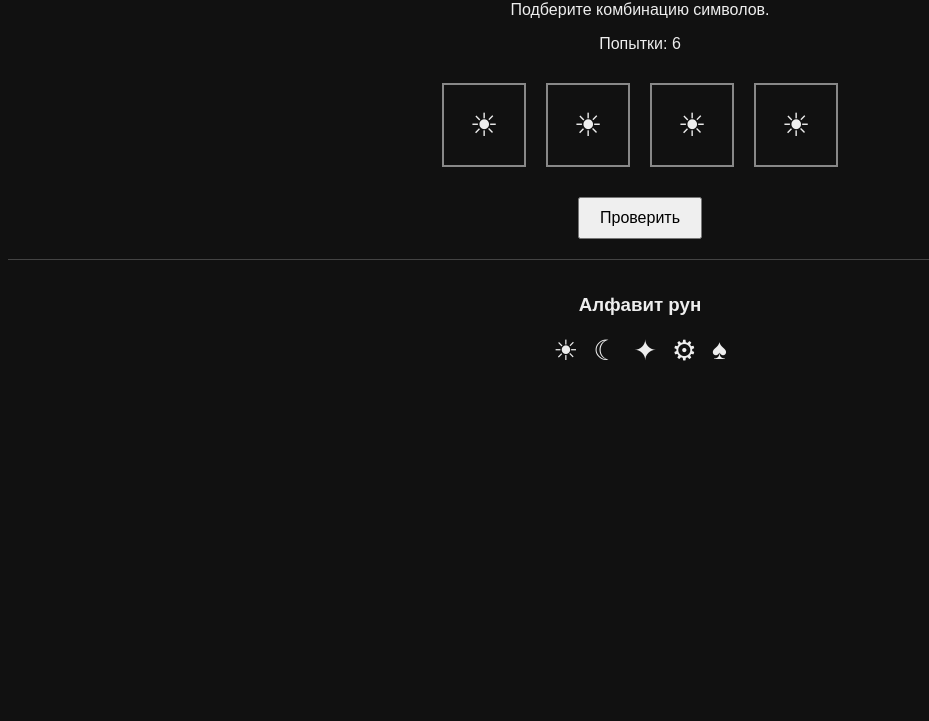
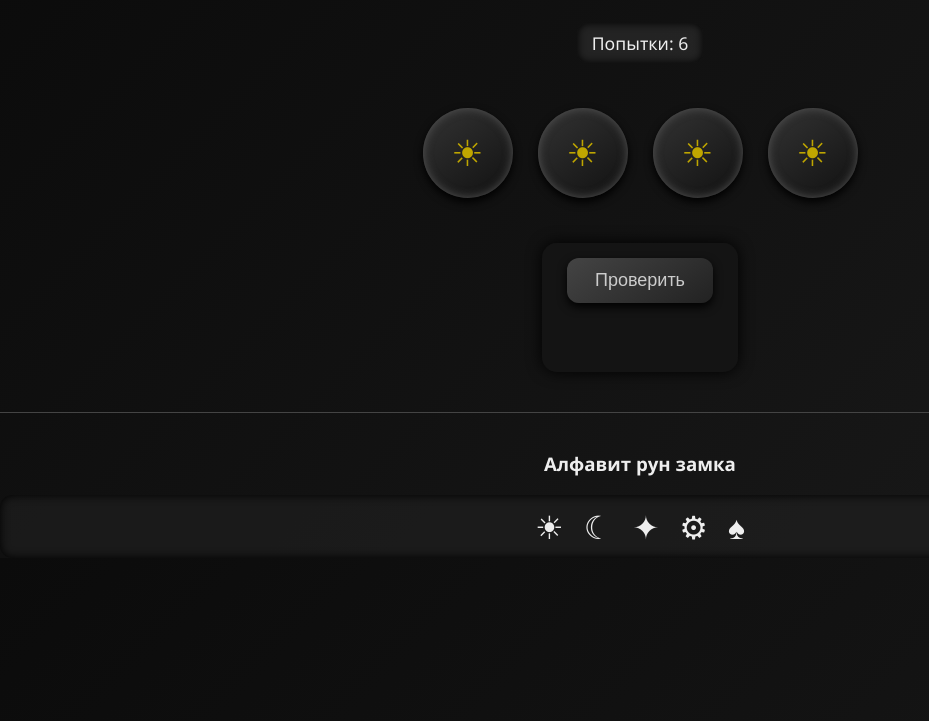
Before and after one commit to danoneeee/danoneeee.github.io, a plain HTML site: page index.html in a window 1280 px wide. Shown: the part 79-800 px from the top of the page, without its empty margins (0-929 px from the left). Drawn offline with Linux system fonts and the light colour scheme.

Commit message:
Update index.html

```diff
--- a/index.html
+++ b/index.html
@@ -2,67 +2,169 @@
 <html lang="ru">
 <head>
 <meta charset="UTF-8">
-<title>Сундук Древних</title>
+<title>отМИМИчКа</title>
 <style>
   body {
-    background:#111;
+    margin:0;
+    padding:0;
+    background: linear-gradient(135deg,#0b0b0b,#1a1a1a);
+    font-family: 'Segoe UI', sans-serif;
     color:#eee;
-    font-family:sans-serif;
     text-align:center;
   }
+
+  h1 {
+    margin-top:20px;
+    font-size:2.2em;
+    text-shadow: 2px 2px 5px #000;
+  }
+
+  .card {
+    background: rgba(20,20,20,0.9);
+    border-radius:15px;
+    display:inline-block;
+    padding:15px 25px;
+    margin:15px;
+    box-shadow: 0 0 15px #000;
+  }
+
   .lock {
     display:flex;
     justify-content:center;
-    gap:20px;
+    gap:25px;
     margin:30px;
   }
+
   .disk {
-    width:80px;
-    height:80px;
-    border:2px solid #888;
+    width:90px;
+    height:90px;
+    border-radius:50%;
     display:flex;
     align-items:center;
     justify-content:center;
-    font-size:32px;
+    font-size:36px;
     cursor:pointer;
     user-select:none;
+    background: linear-gradient(145deg,#333,#111);
+    box-shadow: inset 0 0 10px #555, 0 4px 8px #000;
+    transition: transform 0.3s, box-shadow 0.3s, color 0.3s, background 0.3s;
   }
+
+  .disk:hover {
+    transform: scale(1.1);
+    box-shadow: inset 0 0 12px #777, 0 6px 12px #000;
+  }
+
   button {
-    padding:10px 20px;
-    font-size:16px;
+    padding:12px 28px;
+    font-size:18px;
+    background: linear-gradient(145deg,#444,#222);
+    color:#ccc;
+    border:none;
+    border-radius:12px;
+    cursor:pointer;
+    box-shadow: 0 4px 10px #000;
+    transition: transform 0.2s, background 0.2s, color 0.2s;
   }
+
+  button:hover {
+    transform: scale(1.05);
+    background: linear-gradient(145deg,#555,#333);
+    color:#eee;
+  }
+
+  #result {
+    font-size:1.2em;
+    margin-top:15px;
+    padding:10px;
+  }
+
   .runes {
-    margin-top:20px;
+    margin-top:25px;
     border-top:1px solid #444;
-    padding-top:15px;
+    padding-top:20px;
   }
+
   .rune-list {
     display:flex;
     justify-content:center;
-    gap:15px;
-    font-size:28px;
+    gap:20px;
+    font-size:32px;
+    padding:10px 0;
+    background: rgba(30,30,30,0.7);
+    border-radius:12px;
+    box-shadow: 0 0 10px #000 inset;
   }
+
+  /* Цвета рун для дисков */
+  .disk[data-symbol="☀"]{color:#BFA600;}
+  .disk[data-symbol="☾"]{color:#5C9BBF;}
+  .disk[data-symbol="✦"]{color:#C05E8C;}
+  .disk[data-symbol="⚙"]{color:#7DB32B;}
+  .disk[data-symbol="♠"]{color:#BF3D22;}
+
+  .tries {
+    font-size:1.1em;
+    margin-top:10px;
+    padding:8px 15px;
+    display:inline-block;
+    border-radius:10px;
+    background: rgba(40,40,40,0.8);
+    box-shadow: 0 0 8px #000 inset;
+  }
+
+  /* Анимации */
+  @keyframes shake {
+    0% { transform: translateX(0); }
+    20% { transform: translateX(-5px); }
+    40% { transform: translateX(5px); }
+    60% { transform: translateX(-5px); }
+    80% { transform: translateX(5px); }
+    100% { transform: translateX(0); }
+  }
+
+  @keyframes shakeStrong {
+    0% { transform: translateX(0); }
+    20% { transform: translateX(-10px); }
+    40% { transform: translateX(10px); }
+    60% { transform: translateX(-10px); }
+    80% { transform: translateX(10px); }
+    100% { transform: translateX(0); }
+  }
+
+  @keyframes successAnim {
+    0% { transform: scale(1) rotate(0deg); color:#ccc; }
+    50% { transform: scale(1.2) rotate(15deg); color:#7FFF7F; }
+    100% { transform: scale(1) rotate(0deg); color:#7FFF7F; }
+  }
+
+  .shake { animation: shake 0.4s; }
+  .shakeStrong { animation: shakeStrong 0.5s; color:#FF6666; }
+  .success { animation: successAnim 0.8s forwards; }
 </style>
 </head>
 <body>
 
-<h1>Механический замок сундука</h1>
-<p>Подберите комбинацию символов.</p>
-<p>Попытки: <span id="tries">6</span></p>
+<h1>отМИМИчКа</h1>
+
+<div class="card tries">
+  Попытки: <span id="tries">6</span>
+</div>
 
 <div class="lock">
-  <div class="disk" onclick="spin(0)">☀</div>
-  <div class="disk" onclick="spin(1)">☀</div>
-  <div class="disk" onclick="spin(2)">☀</div>
-  <div class="disk" onclick="spin(3)">☀</div>
+  <div class="disk" data-symbol="☀" onclick="spin(0)">☀</div>
+  <div class="disk" data-symbol="☀" onclick="spin(1)">☀</div>
+  <div class="disk" data-symbol="☀" onclick="spin(2)">☀</div>
+  <div class="disk" data-symbol="☀" onclick="spin(3)">☀</div>
 </div>
 
-<button onclick="check()">Проверить</button>
-
-<p id="result"></p>
+<div class="card">
+  <button onclick="check()">Проверить</button>
+  <p id="result"></p>
+</div>
 
 <div class="runes">
-  <h3>Алфавит рун</h3>
+  <h3>Алфавит рун замка</h3>
   <div class="rune-list">
     <span>☀</span>
     <span>☾</span>
@@ -70,23 +172,37 @@
     <span>⚙</span>
     <span>♠</span>
   </div>
-
 </div>
 
 <script>
 const symbols = ["☀","☾","✦","⚙","♠"];
 const disks = document.querySelectorAll(".disk");
-
 const correct = Array.from({length:4}, () =>
   symbols[Math.floor(Math.random()*symbols.length)]
 );
 
 let tries = 6;
 
+// Обновляем цвет диска в зависимости от символа
+function updateDiskColors() {
+  disks.forEach(d => {
+    const sym = d.textContent;
+    d.dataset.symbol = sym;
+  });
+}
+
 function spin(i){
   const current = disks[i].textContent;
   const idx = symbols.indexOf(current);
   disks[i].textContent = symbols[(idx+1)%symbols.length];
+  updateDiskColors();
+}
+
+function animateDisks(className){
+  disks.forEach(d => {
+    d.classList.add(className);
+    setTimeout(() => d.classList.remove(className), className==='success'?800:500);
+  });
 }
 
 function check(){
@@ -117,6 +233,7 @@ function check(){
   }
 
   if(exact === 4){
+    animateDisks('success');
     document.getElementById("result").textContent =
       "ЩЕЛЧОК. Все механизмы совпали. Сундук открыт.";
     return;
@@ -126,13 +243,18 @@ function check(){
   document.getElementById("tries").textContent = tries;
 
   if(tries === 0){
+    animateDisks('shakeStrong');
     document.getElementById("result").textContent =
-      `Точные: ${exact}, неточные: ${partial}. Замок разламывается — это мимик.`;
+      `Точные: ${exact}, неточные: ${partial}. Замок разламывается — это мимик. Правильная комбинация: ${correct.join('')}`;
   } else {
+    animateDisks('shake');
     document.getElementById("result").textContent =
       `Точные совпадения: ${exact}, неточные: ${partial}.`;
   }
 }
+
+// Инициализация цветов дисков
+updateDiskColors();
 </script>
 
 </body>
```
